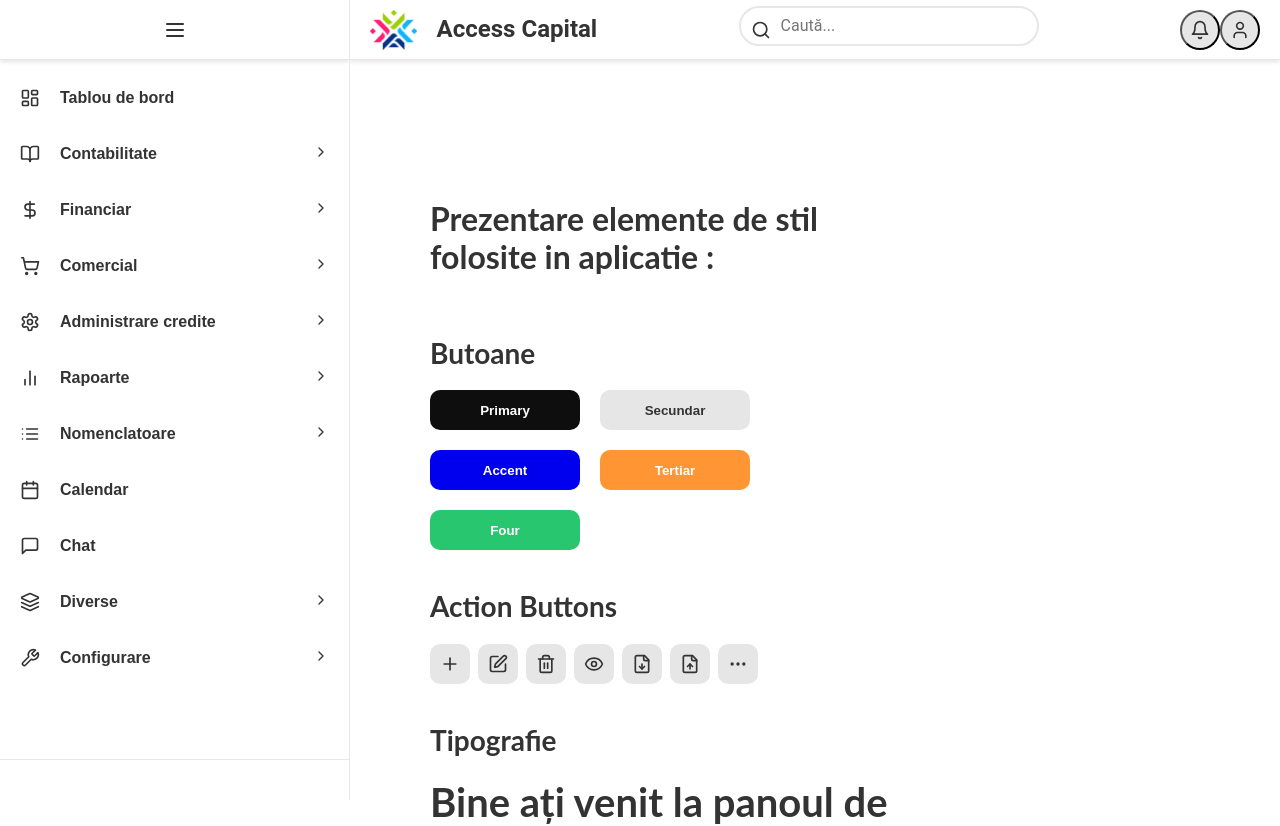
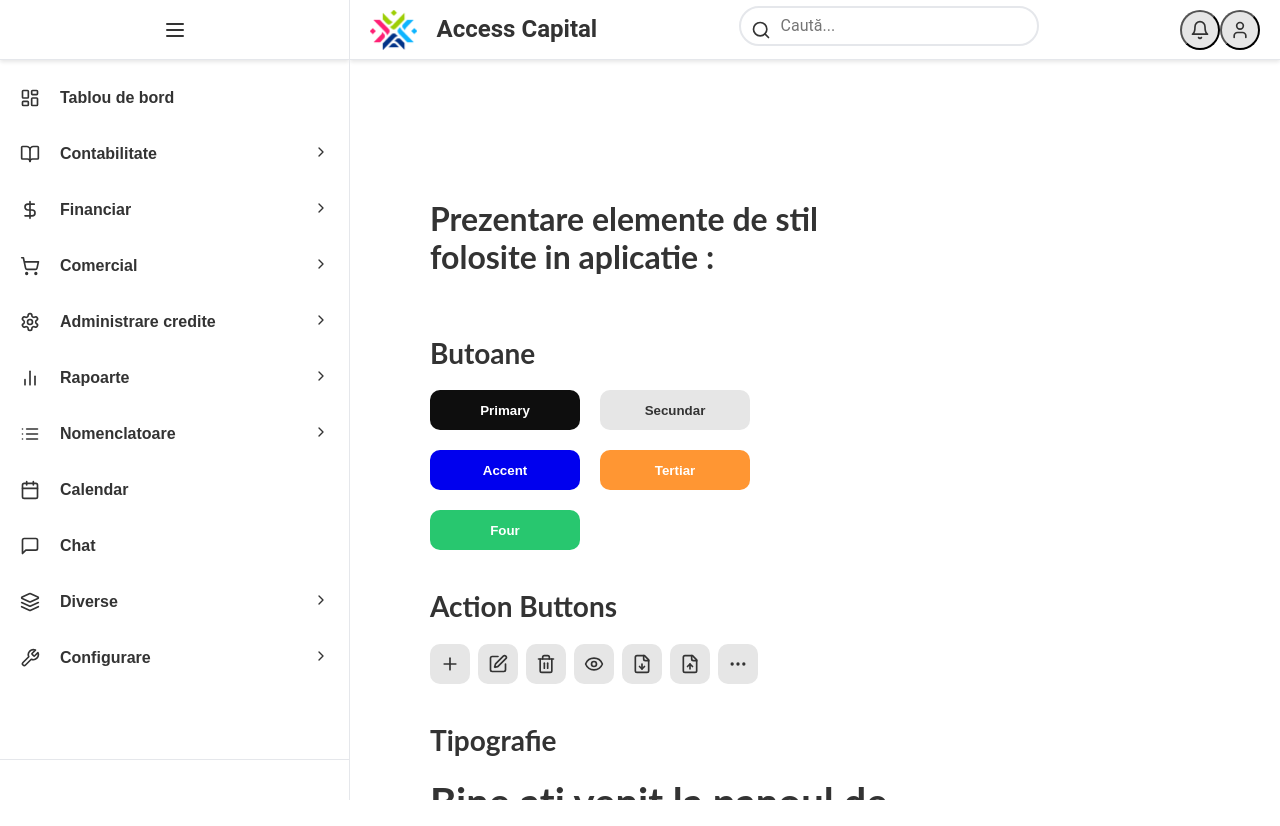
Before and after one commit to stef78cta/Edy_Web, a React (Create React App) app in the folder frontend-ifn/: page / in a window 1280 px wide. Shown: the top 826 px of the page. After the commit the page ends 800 px from the top, so only its background shows below. Built offline with nearby package versions, Linux system fonts and the light colour scheme.

Commit message:
setare scroll transparent

```diff
--- a/frontend-ifn/src/App.tsx
+++ b/frontend-ifn/src/App.tsx
@@ -53,6 +53,7 @@ const App: React.FC = () => {
   ];
 
   return (
+    <div className="App">
       <Layout onSidebarToggle={setIsSidebarOpen}>
         <div
           className={`content-with-sidebar ${
@@ -165,6 +166,7 @@ const App: React.FC = () => {
           </div>
         </div>
       </Layout>
+    </div>
   );
 };
 
--- a/frontend-ifn/src/styles/main.scss
+++ b/frontend-ifn/src/styles/main.scss
@@ -63,3 +63,34 @@
 }
 
 // Adăugați aici orice alte stiluri globale sau overrides necesare
+
+// Stiluri pentru scroll invizibil și subțire
+* {
+  scrollbar-width: thin;
+  scrollbar-color: transparent transparent;
+}
+
+*::-webkit-scrollbar {
+  width: 6px;
+}
+
+*::-webkit-scrollbar-track {
+  background: transparent;
+}
+
+*::-webkit-scrollbar-thumb {
+  background-color: rgba(0, 0, 0, 0.1);
+  border-radius: 3px;
+  border: 2px solid transparent;
+  background-clip: content-box;
+}
+
+*::-webkit-scrollbar-thumb:hover {
+  background-color: rgba(0, 0, 0, 0.2);
+}
+
+// Aplicăm aceste stiluri specific pentru App
+.App {
+  overflow-y: auto;
+  height: 100vh;
+}
```
Lines whose indentation alone changed are shown as unchanged.
